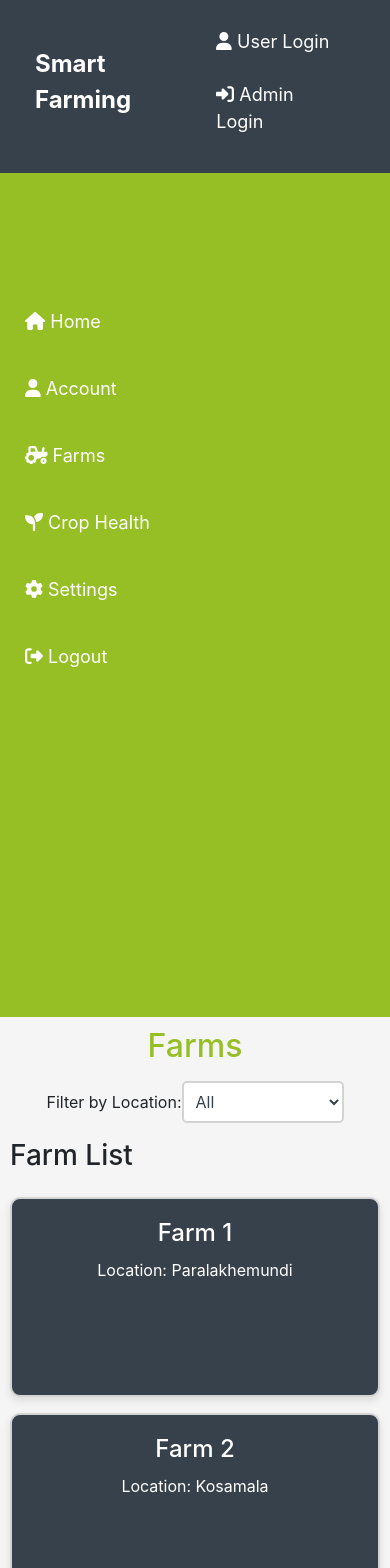
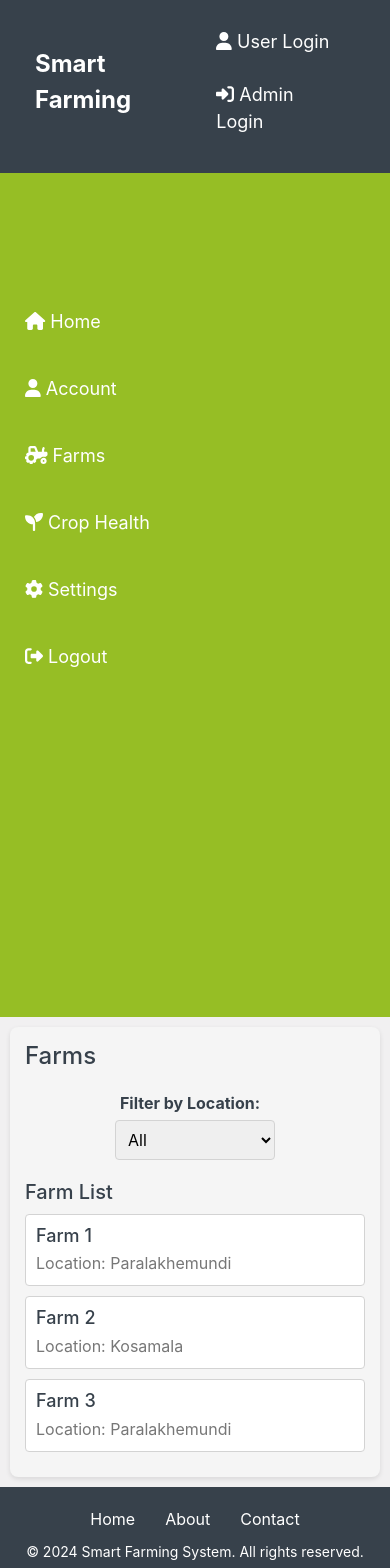
Before and after one commit to poojitha-urlana/front-end-duo, an Angular app: page /farms in a window 390 px wide. Shown: the top 1568 px of the page. Built offline with nearby package versions, Linux system fonts and the light colour scheme.

Commit message:
change farms

```diff
--- a/src/app/app.component.css
+++ b/src/app/app.component.css
@@ -1,6 +1,4 @@
-.dashboard-container {
-    display: flex;
-  }
+
 
   .dashboard-navbar {
     background-color: #96be25;
@@ -23,19 +21,3 @@
     margin-left: 50px; /* Leave space for the sidebar */
     width: calc(100% - 250px); /* Adjust width */
   }
-
-  /* Optional styles for responsiveness */
-  @media (max-width: 768px) {
-    .dashboard-container {
-      flex-direction: column; /* Stack items on smaller screens */
-    }
-    .dashboard-navbar {
-      width: 100%; /* Sidebar takes full width */
-      position: relative; /* Change to relative */
-      height: auto; /* Height becomes auto */
-    }
-    .main-content {
-      margin-left: 0; /* No left margin */
-      width: 100%; /* Full width */
-    }
-  }
--- a/src/app/app.component.html
+++ b/src/app/app.component.html
@@ -1,8 +1,5 @@
 <app-header></app-header>
 <div class="dashboard-container">
-  <aside class="dashboard-navbar" *ngIf="showSidebar">
-    <app-sidenavbar-user></app-sidenavbar-user>
-  </aside>
   <aside class="dashboard-navbar" *ngIf="showAdminSidebar">
     <app-sidenavbar-admin></app-sidenavbar-admin>
   </aside>
--- a/src/app/dashboard-user/dashboard-user.component.html
+++ b/src/app/dashboard-user/dashboard-user.component.html
@@ -1,6 +1,6 @@
 <div class="dashboard-container">
   <div class="dashboard-content">
-
+  <app-sidenavbar-user></app-sidenavbar-user>
 
     <main class="content-area">
       <router-outlet></router-outlet>
--- a/src/app/farmdetails/farmdetails.component.css
+++ b/src/app/farmdetails/farmdetails.component.css
@@ -1,56 +1,84 @@
-*{
-  margin: 0;
-  padding: 0;
-  box-sizing: border-box;
-}
+@import url('https://cdnjs.cloudflare.com/ajax/libs/font-awesome/5.15.4/css/all.min.css');
 
 .farm-details-container {
-  display: flex;
-  background-color: #F5F5F5; /* Light gray background for the container */
+  max-width: 800px;
   padding: 20px;
-  border-radius: 8px;
   box-shadow: 0 2px 10px rgba(0, 0, 0, 0.1);
+  font-family: Arial, sans-serif;
+  margin: 50px auto; /* Center the container */
+  border-radius: 10px; /* Rounded corners */
+  background-color: #ffffff; /* White background */
 }
 
 .details-content {
-  flex: 1; /* Allow the content to take the remaining space */
-  padding: 20px; /* Add padding for the content */
-  background-color: #FFFFFF; /* White background for the content area */
-  border-radius: 8px; /* Rounded corners */
-  box-shadow: 0 1px 5px rgba(0, 0, 0, 0.1); /* Subtle shadow effect */
+  margin-bottom: 20px;
 }
 
-h2 {
-  color: #37414b; /* Dark blue-grey color for the main header */
+.farm-info p,
+.sensor-info p {
+  margin: 5px 0;
+  font-size: 16px;
 }
 
-h3 {
-  margin-top: 20px; /* Space above section header */
-  color: #37414b; /* Dark blue-grey color for subheaders */
+h2, h3, h4 {
+  color: #2c3e50;
+  margin: 10px 0;
 }
 
 .farm-info {
-  margin-bottom: 20px; /* Space below farm info */
+  padding: 10px;
+  border-left: 5px solid #96be25;
+  margin-bottom: 20px;
+  border-radius: 4px;
+  background-color: #f9f9f9; /* Light background for better contrast */
 }
 
 .sensor-details {
-  display: grid; /* Use grid layout for sensors */
-  grid-template-columns: repeat(auto-fill, minmax(250px, 1fr)); /* Responsive layout */
-  gap: 15px; /* Space between sensor cards */
+  display: flex;
+  flex-wrap: wrap;
+  gap: 20px;
 }
 
-.sensor {
-  background-color: #FFFFFF; /* White background for sensor details */
-  padding: 15px; /* Padding inside sensor cards */
-  border-radius: 8px; /* Rounded corners */
-  box-shadow: 0 1px 5px rgba(0, 0, 0, 0.1); /* Subtle shadow effect */
+.sensor-card {
+  flex: 1;
+  min-width: 220px;
+  padding: 15px;
+  border-radius: 8px;
+  box-shadow: 0 1px 5px rgba(0, 0, 0, 0.1);
+  display: flex;
+  flex-direction: column; /* Stack elements vertically */
+  align-items: center; /* Center items */
+  transition: transform 0.3s ease, box-shadow 0.3s ease;
+  background-color: #f0f8ff;
 }
 
-.sensor h4 {
-  margin-bottom: 10px; /* Space below sensor title */
-  color: #F5F5F5; /* Dark blue-grey color for sensor titles */
+.sensor-chart {
+  width: 100%; /* Full width */
+  height: 150px; /* Fixed height */
+  margin-top: 15px; /* Space above the chart */
 }
 
-.sensor p {
-  margin: 5px 0; /* Space around paragraph elements */
+.sensor-card:hover {
+  transform: translateY(-5px); /* Lift effect on hover */
+  box-shadow: 0 4px 10px rgba(0, 0, 0, 0.2); /* Deeper shadow on hover */
 }
+
+.sensor-icon {
+  font-size: 24px; /* Icon size */
+  color: #96be25; /* Icon color */
+  margin-right: 15px; /* Space between icon and text */
+}
+
+.sensor-info {
+  flex-grow: 1; /* Allow the text to take available space */
+}
+
+p strong {
+  color: #96be25;
+}
+
+@media (max-width: 600px) {
+  .sensor-details {
+    flex-direction: column;
+  }
+}
--- a/src/app/farmdetails/farmdetails.component.ts
+++ b/src/app/farmdetails/farmdetails.component.ts
@@ -23,4 +23,6 @@ export class FarmdetailsComponent implements OnInit {
     ngOnInit() {
       this.farm = history.state.farm;
     }
+
+
   }
--- a/src/app/farms/farms.component.css
+++ b/src/app/farms/farms.component.css
@@ -1,106 +1,119 @@
 .dashboard-container {
-  display: flex;
-  height: 100vh;
-  background-color: #F5F5F5;
+  display: flex; /* Use flexbox for layout */
 }
 
-.dashboard-content {
-  display: flex;
-  flex-direction: row;
-  flex-grow: 1;
+.dashboard-navbar {
+  background-color: #96be25; /* Sidebar background color */
+  color: #FFFFFF; /* Text color in sidebar */
+  width: 250px; /* Fixed width for the sidebar */
+  padding-top: 60px; /* Space for header */
+  height: 100vh; /* Full height of the viewport */
+  overflow-y: auto; /* Allow scrolling if necessary */
 }
 
-
-
-.farms-container {
-  margin-left: 270px; /* To make room for the sidebar */
-  padding: 20px;
-  width: calc(100% - 270px);
+.farms-content {
+  padding: 20px; /* Add padding around the content */
+  background-color: #F5F5F5; /* Light gray background */
+  border-radius: 8px; /* Rounded corners */
+  box-shadow: 0 2px 5px rgba(0, 0, 0, 0.1); /* Subtle shadow */
+  margin: 20px; /* Space around the content area */
+  flex-grow: 1; /* Allow the content area to grow */
 }
 
 .page-header {
-  font-size: 2rem;
-  font-weight: 600;
-  color: #96be25; /* Green heading */
-  text-align: center;
-  margin-bottom: 1rem;
+  margin-bottom: 20px; /* Space below the header */
+}
+
+.page-header h2 {
+  font-size: 24px; /* Header font size */
+  color: #37414b; /* Dark blue-grey color */
 }
 
 .filter-container {
-  margin-bottom: 1rem;
-  text-align: center;
+  margin-bottom: 20px; /* Space below the filter container */
+  display: flex; /* Flexbox for alignment */
+  align-items: center; /* Center items vertically */
 }
 
-#locationFilter {
-  padding: 8px;
-  font-size: 1rem;
-  border: 2px solid #D3D3D3;
-  border-radius: 5px;
-  outline: none;
-  background-color: #FFFFFF;
-  color: #37414b; /* Dark Blue-Grey text */
+.filter-container label {
+  margin-right: 10px; /* Space between label and select box */
+  font-weight: bold; /* Bold label */
+  color: #37414b; /* Dark blue-grey color */
 }
 
-#locationFilter:focus {
+.filter-container select {
+  padding: 8px; /* Padding inside the select box */
+  border: 1px solid #D3D3D3; /* Light gray border */
+  border-radius: 4px; /* Rounded corners */
+  outline: none; /* Remove default outline */
+  transition: border-color 0.3s; /* Transition for border color */
+}
+
+.filter-container select:focus {
   border-color: #96be25; /* Green border on focus */
-  box-shadow: 0 0 4px rgba(150, 190, 37, 0.4); /* Focus shadow effect */
 }
 
 .farm-list {
-  display: flex;
-  flex-direction: row;
-  flex-wrap: wrap;
-  justify-content: center;
-  gap: 1rem; /* Space between items */
+  margin-top: 10px; /* Space above the farm list */
+}
+
+.farm-list h3 {
+  font-size: 20px; /* Font size for farm list title */
+  color: #37414b; /* Dark blue-grey color */
+  margin-bottom: 10px; /* Space below the title */
 }
 
 .farm-list-item {
-  width: 200px; /* Fixed width */
-  height: 200px; /* Fixed height */
-  background-color: #37414b; /* Dark Blue-Grey background */
-  border: 2px solid #d3d3d3; /* Light gray border */
-  padding: 20px;
-  border-radius: 10px;
-  cursor: pointer;
-  box-shadow: 0 4px 8px rgba(0, 0, 0, 0.1);
-  transition: transform 0.2s ease, box-shadow 0.2s ease;
-  text-align: center;
-  color: #ffffff; /* White text */
+  background-color: #FFFFFF; /* White background for farm items */
+  border: 1px solid #D3D3D3; /* Light gray border */
+  border-radius: 4px; /* Rounded corners */
+  padding: 15px; /* Padding inside farm item */
+  margin-bottom: 10px; /* Space between items */
+  transition: transform 0.3s, box-shadow 0.3s; /* Transition effects */
+  cursor: pointer; /* Cursor change on hover */
 }
 
 .farm-list-item:hover {
-  background-color: #96be25; /* Green background on hover */
-  color: #ffffff; /* White text on hover */
-  box-shadow: 0 8px 16px rgba(0, 0, 0, 0.2); /* Hover shadow effect */
-  transform: scale(1.05); /* Zoom effect */
+  transform: translateY(-2px); /* Slight lift effect on hover */
+  box-shadow: 0 4px 10px rgba(0, 0, 0, 0.2); /* Deeper shadow on hover */
 }
 
 .farm-list-item h4 {
-  font-size: 1.5rem;
-  margin-bottom: 10px;
+  font-size: 18px; /* Font size for farm name */
+  color: #37414b; /* Dark blue-grey color */
+  margin: 0; /* Remove default margin */
 }
 
 .farm-list-item p {
-  font-size: 1rem;
+  margin: 5px 0 0; /* Margin above paragraph */
+  color: #777; /* Lighter gray for location text */
 }
 
-/* Responsive adjustments */
+/* Responsive Design */
 @media (max-width: 768px) {
   .dashboard-container {
-    flex-direction: column;
+    flex-direction: column; /* Stack elements vertically on small screens */
   }
 
-  .farms-container {
-    margin-left: 0;
-    width: 100%;
-    padding: 10px;
+  .dashboard-navbar {
+    width: 100%; /* Full width for sidebar */
+    height: auto; /* Adjust height */
   }
 
-  .farm-list {
-    flex-direction: column;
+  .farms-content {
+    margin: 10px; /* Less margin on smaller screens */
+    padding: 15px; /* Less padding on smaller screens */
+  }
+
+  .filter-container {
+    flex-direction: column; /* Stack label and select on small screens */
+  }
+
+  .filter-container label {
+    margin-bottom: 5px; /* Space below label in column layout */
   }
 
   .farm-list-item {
-    width: 100%;
+    padding: 10px; /* Less padding for smaller items */
   }
 }
--- a/src/app/farms/farms.component.html
+++ b/src/app/farms/farms.component.html
@@ -1,11 +1,14 @@
+<div class="dashboard-container">
+  <aside class="dashboard-navbar" *ngIf="showSidebar">
+    <app-sidenavbar-user></app-sidenavbar-user>
+  </aside>
 
-<div class="dashboard-container">
-  <div class="dashboard-content">
 
-    <div class="farms-container">
+  <div class="farms-content">
     <header class="page-header">
       <h2>Farms</h2>
     </header>
+
     <div class="filter-container">
       <label for="locationFilter">Filter by Location:</label>
       <select id="locationFilter" [(ngModel)]="selectedLocation" (change)="filterFarmsByLocation()">
@@ -14,16 +17,12 @@
       </select>
     </div>
 
-      <div class="farms-content">
-
     <section class="farm-list">
       <h3>Farm List</h3>
-          <div class="farm-list-item" *ngFor="let farm of filteredFarms" (click)="viewFarmDetails(farm.id)">
+      <article class="farm-list-item" *ngFor="let farm of filteredFarms" (click)="viewFarmDetails(farm.id)">
         <h4>{{ farm.name }}</h4>
         <p>Location: {{ farm.location }}</p>
-          </div>
+      </article>
     </section>
   </div>
 </div>
-  </div>
-</div>
--- a/src/app/farms/farms.component.ts
+++ b/src/app/farms/farms.component.ts
@@ -2,17 +2,31 @@ import { Component } from '@angular/core';
 import { Router } from '@angular/router';
 import { CommonModule } from '@angular/common';
 import { FormsModule } from '@angular/forms';
+import { HeaderComponent } from '../header/header.component';
+import { FooterComponent } from '../footer/footer.component';
+import { SidenavbarAdminComponent } from '../sidenavbar-admin/sidenavbar-admin.component';
 import { SidenavbarUserComponent } from '../sidenavbar-user/sidenavbar-user.component';
 import { UserDashboardHeaderComponent } from '../user-dashboard-header/user-dashboard-header.component';
 
 @Component({
   selector: 'app-farms',
   standalone: true,
-  imports: [CommonModule, FormsModule, SidenavbarUserComponent, UserDashboardHeaderComponent],
+  imports: [CommonModule,
+    SidenavbarAdminComponent,
+    FormsModule, SidenavbarUserComponent, UserDashboardHeaderComponent, HeaderComponent, FooterComponent],
   templateUrl: './farms.component.html',
   styleUrls: ['./farms.component.css'] // Corrected to styleUrls
 })
 export class FarmsComponent {
+  // Properties to control sidebar visibility
+  showSidebar: boolean = true;
+  showAdminSidebar: boolean = false;
+  userRole: string = 'user'; // Example: 'admin' or 'user'
+
+  shouldShowFooter(): boolean {
+    return true; // Example logic for showing footer
+  }
+
   farms = [
     {
       id: 1,
@@ -56,7 +70,9 @@ export class FarmsComponent {
   selectedLocation = '';
   filteredFarms = this.farms;
 
-  constructor(private router: Router) {}
+  constructor(private router: Router) {
+    this.setSidebarVisibility(); // Set sidebar visibility based on user role
+  }
 
   filterFarmsByLocation() {
     if (this.selectedLocation) {
@@ -70,4 +86,15 @@ export class FarmsComponent {
     const farm = this.farms.find(f => f.id === farmId);
     this.router.navigate([`/farm/${farmId}`], { state: { farm } }); // Corrected string interpolation for routing
   }
+
+  setSidebarVisibility() {
+    // Adjust sidebar visibility based on user role
+    if (this.userRole === 'admin') {
+      this.showAdminSidebar = true;
+      this.showSidebar = false; // Hide user sidebar
+    } else {
+      this.showSidebar = true;
+      this.showAdminSidebar = false; // Hide admin sidebar
+    }
+  }
 }
```
Also changed, not shown: src/app/dashboard-user/dashboard-user.component.css (+4 -5 lines), src/app/farmdetails/farmdetails.component.html (+19 -5 lines), 1 other file (tests, documents, lock files or other folders). Lines whose indentation alone changed are shown as unchanged.
